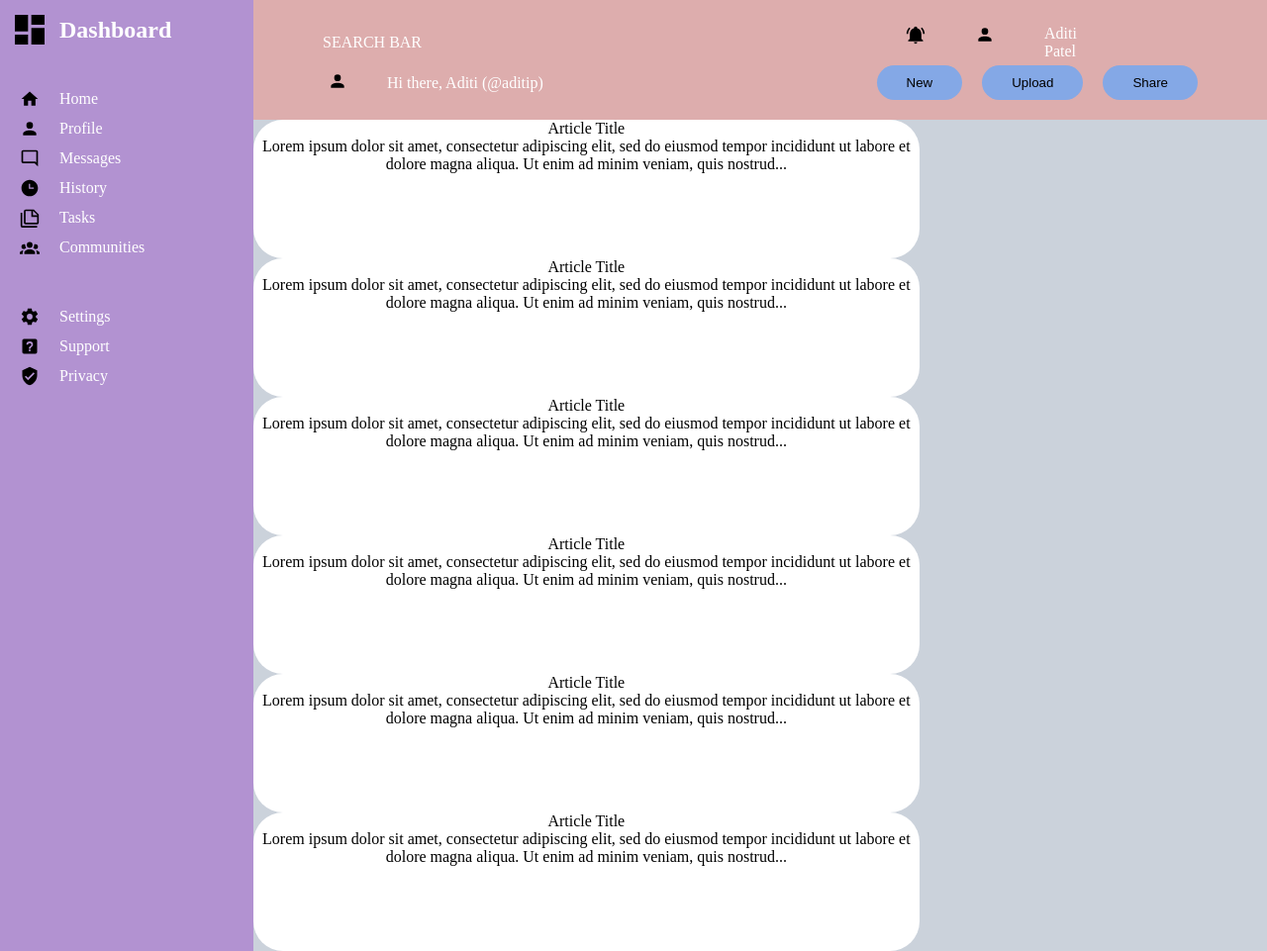
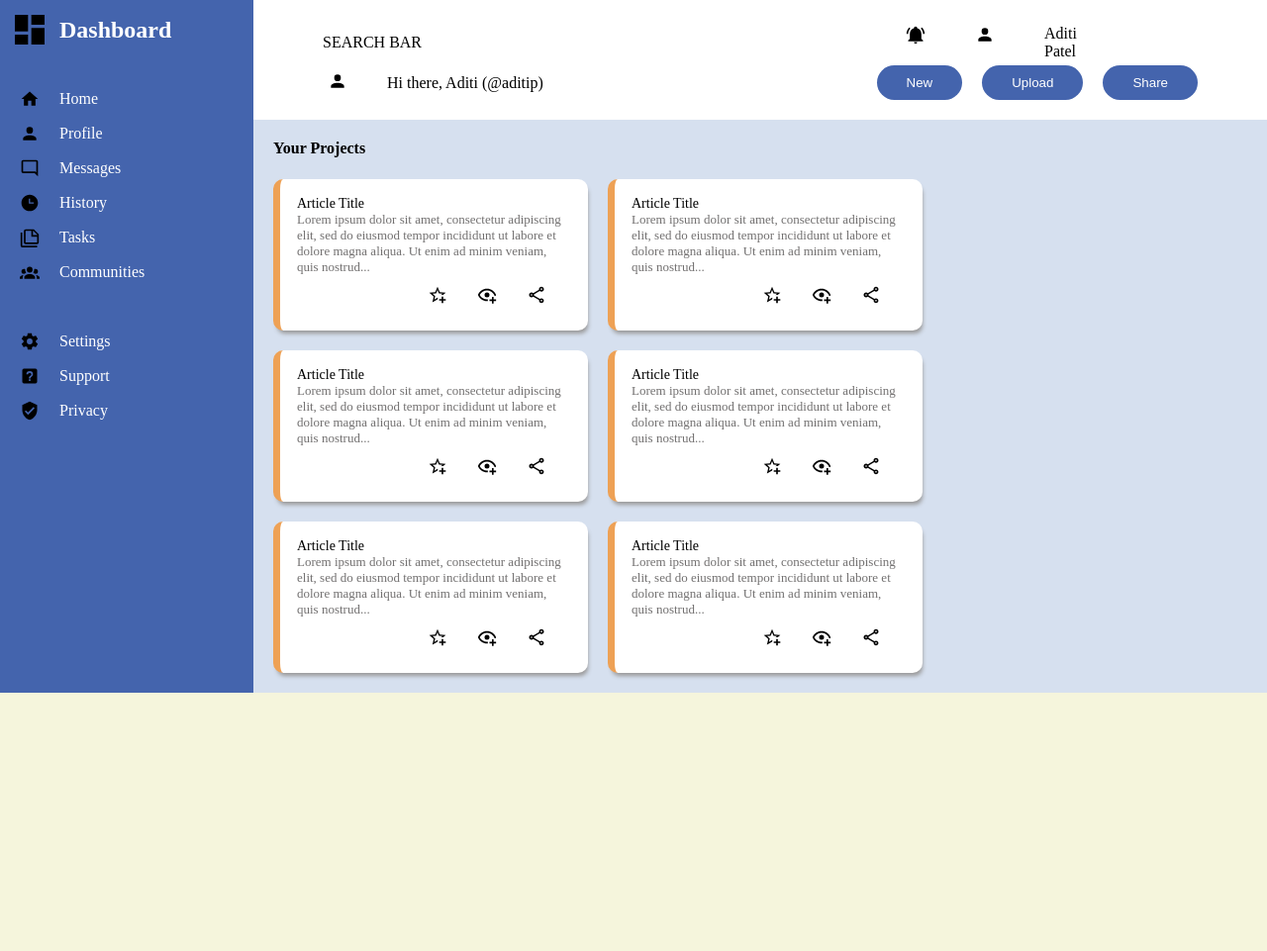
Before and after one commit to AditiPatel25/admin-dashboard, a plain HTML site: page index.html in a window 1280 px wide. Shown: the whole page at 99% size. After the commit the page ends 800 px from the top, so only its background shows below. Drawn offline with Linux system fonts and the light colour scheme.

Commit message:
added grid and flex layouts to left dashboard - also added styling

```diff
--- a/index.html
+++ b/index.html
@@ -63,45 +63,77 @@
             </div>
         </div>
         <div class="dashboard">
+            <h4>Your Projects</h4>
             <div class="left-dashboard">
                 <div class="card">
                     <p class="title">Article Title</p>
                     <p>Lorem ipsum dolor sit amet, consectetur adipiscing elit, sed do eiusmod tempor incididunt ut
                         labore
                         et dolore magna aliqua. Ut enim ad minim veniam, quis nostrud...</p>
+                    <ul class="sharing-icons">
+                        <li><img class="icon" src="./icons/star-plus-outline.svg"></li>
+                        <li><img class="icon" src="./icons/eye-plus-outline.svg"></li>
+                        <li><img class="icon" src="./icons/share-variant-outline.svg"></li>
+                    </ul>
                 </div>
                 <div class="card">
                     <p class="title">Article Title</p>
                     <p>Lorem ipsum dolor sit amet, consectetur adipiscing elit, sed do eiusmod tempor incididunt ut
                         labore
                         et dolore magna aliqua. Ut enim ad minim veniam, quis nostrud...</p>
+                    <ul class="sharing-icons">
+                        <li><img class="icon" src="./icons/star-plus-outline.svg"></li>
+                        <li><img class="icon" src="./icons/eye-plus-outline.svg"></li>
+                        <li><img class="icon" src="./icons/share-variant-outline.svg"></li>
+                    </ul>
                 </div>
                 <div class="card">
                     <p class="title">Article Title</p>
                     <p>Lorem ipsum dolor sit amet, consectetur adipiscing elit, sed do eiusmod tempor incididunt ut
                         labore
                         et dolore magna aliqua. Ut enim ad minim veniam, quis nostrud...</p>
+                    <ul class="sharing-icons">
+                        <li><img class="icon" src="./icons/star-plus-outline.svg"></li>
+                        <li><img class="icon" src="./icons/eye-plus-outline.svg"></li>
+                        <li><img class="icon" src="./icons/share-variant-outline.svg"></li>
+                    </ul>
                 </div>
                 <div class="card">
                     <p class="title">Article Title</p>
                     <p>Lorem ipsum dolor sit amet, consectetur adipiscing elit, sed do eiusmod tempor incididunt ut
                         labore
                         et dolore magna aliqua. Ut enim ad minim veniam, quis nostrud...</p>
+                    <ul class="sharing-icons">
+                        <li><img class="icon" src="./icons/star-plus-outline.svg"></li>
+                        <li><img class="icon" src="./icons/eye-plus-outline.svg"></li>
+                        <li><img class="icon" src="./icons/share-variant-outline.svg"></li>
+                    </ul>
                 </div>
                 <div class="card">
                     <p class="title">Article Title</p>
                     <p>Lorem ipsum dolor sit amet, consectetur adipiscing elit, sed do eiusmod tempor incididunt ut
                         labore
                         et dolore magna aliqua. Ut enim ad minim veniam, quis nostrud...</p>
+                    <ul class="sharing-icons">
+                        <li><img class="icon" src="./icons/star-plus-outline.svg"></li>
+                        <li><img class="icon" src="./icons/eye-plus-outline.svg"></li>
+                        <li><img class="icon" src="./icons/share-variant-outline.svg"></li>
+                    </ul>
                 </div>
                 <div class="card">
                     <p class="title">Article Title</p>
                     <p>Lorem ipsum dolor sit amet, consectetur adipiscing elit, sed do eiusmod tempor incididunt ut
                         labore
                         et dolore magna aliqua. Ut enim ad minim veniam, quis nostrud...</p>
+                    <ul class="sharing-icons">
+                        <li><img class="icon" src="./icons/star-plus-outline.svg"></li>
+                        <li><img class="icon" src="./icons/eye-plus-outline.svg"></li>
+                        <li><img class="icon" src="./icons/share-variant-outline.svg"></li>
+                    </ul>
                 </div>
             </div>
-            <div class="right-dashboard"></div>
+            <div class="right-dashboard">
+            </div>
         </div>
     </div>
 </body>
--- a/styles.css
+++ b/styles.css
@@ -6,9 +6,7 @@
 
 body {
     background-color: beige;
-
     font-family: "Poppins";
-    color: white;
 }
 
 li {
@@ -22,7 +20,7 @@ a {
 }
 
 h1 {
-    margin: 10px 0 40px 10px ;
+    margin: 10px 0 40px 10px;
     display: flex;
     justify-content: flex-start;
     align-items: center;
@@ -43,9 +41,10 @@ h1 {
 /* HEADER */
 
 .header {
-    background-color: rgb(221, 173, 173);
+    background-color: white;
     grid-column: 2 / 3;
     padding: 20px;
+    box-shadow: 0 6px 3px -3px rgb(153, 152, 152);
 }
 
 .top-header,
@@ -76,16 +75,18 @@ h1 {
 
 button {
     padding: 10px 30px;
-    background-color: rgb(132, 168, 230);
+    background-color: #4464AD;
     border: none;
     border-radius: 20px;
+    color: white;
 }
 
 /* SIDEBAR */
 
 .sidebar {
     grid-row: 1 / 3;
-    background-color: rgb(178, 146, 209);
+    background-color: #4464AD;
+    color: white;
 }
 
 .sidebar-icon {
@@ -98,7 +99,8 @@ button {
     margin-bottom: 50px;
 }
 
-.top-links, .bottom-links {
+.top-links,
+.bottom-links {
     margin-left: 15px;
     font-weight: 500;
 }
@@ -106,22 +108,71 @@ button {
 .sidebar li {
     display: flex;
     align-items: center;
-    margin-bottom: 10px;
+    margin-bottom: 15px;
+}
+
+/* DASHBOARD */
+
+h4 {
+    grid-column: 1 / 2;
+    grid-row: 1;
 }
 
 .dashboard {
-    background-color: #cbd2db;
-    gap: 15px;
+    background-color: #D6E0EF;
     display: grid;
-    /* grid-template-columns: repeat(auto-fit, minmax(500px, 1fr)); */
     grid-template-columns: 2fr 1fr;
+    grid-template-rows: 1fr 1fr;
+    padding: 20px;
+}
+
+.left-dashboard {
+    margin-top: 40px;
+    display: grid;
+    grid-template-columns: repeat(auto-fit, minmax(240px, 1fr));
+    gap: 20px;
+    grid-column: 1 / 2;
+    grid-row: 1 / 3;
 }
 
 .dashboard .card {
     background-color: #FFFFFF;
     color: black;
     text-align: center;
-    height: 140px;
-    border-radius: 30px;
-    grid-column: 1 / 2;
+    /* height: 175px; */
+    height: auto;
+    box-shadow: 2px 5px 4px -2px rgb(153, 152, 152);
+    border-left: 7px solid #eea155;
+    border-radius: 10px;
+    padding: 17px;
 }
+
+.sharing-icons {
+    display: flex;
+    justify-content: flex-end;
+    flex-wrap: wrap;
+    margin-top: 5px;
+}
+
+.sharing-icons li {
+    flex-shrink: 1;
+}
+
+.dashboard p {
+    font-size: 16px;
+    color: white;
+    text-align: left;
+}
+
+.card p {
+    color: rgb(114, 112, 112);
+    font-weight: normal;
+    font-size: 13px;
+}
+
+.card .title {
+    font-size: 14px;
+    text-align: left;
+    font-weight: 500;
+    color: black;
+}
```
Also changed, not shown: icons/eye-plus-outline.svg (added), icons/share-variant-outline.svg (added), icons/star-plus-outline.svg (added).
